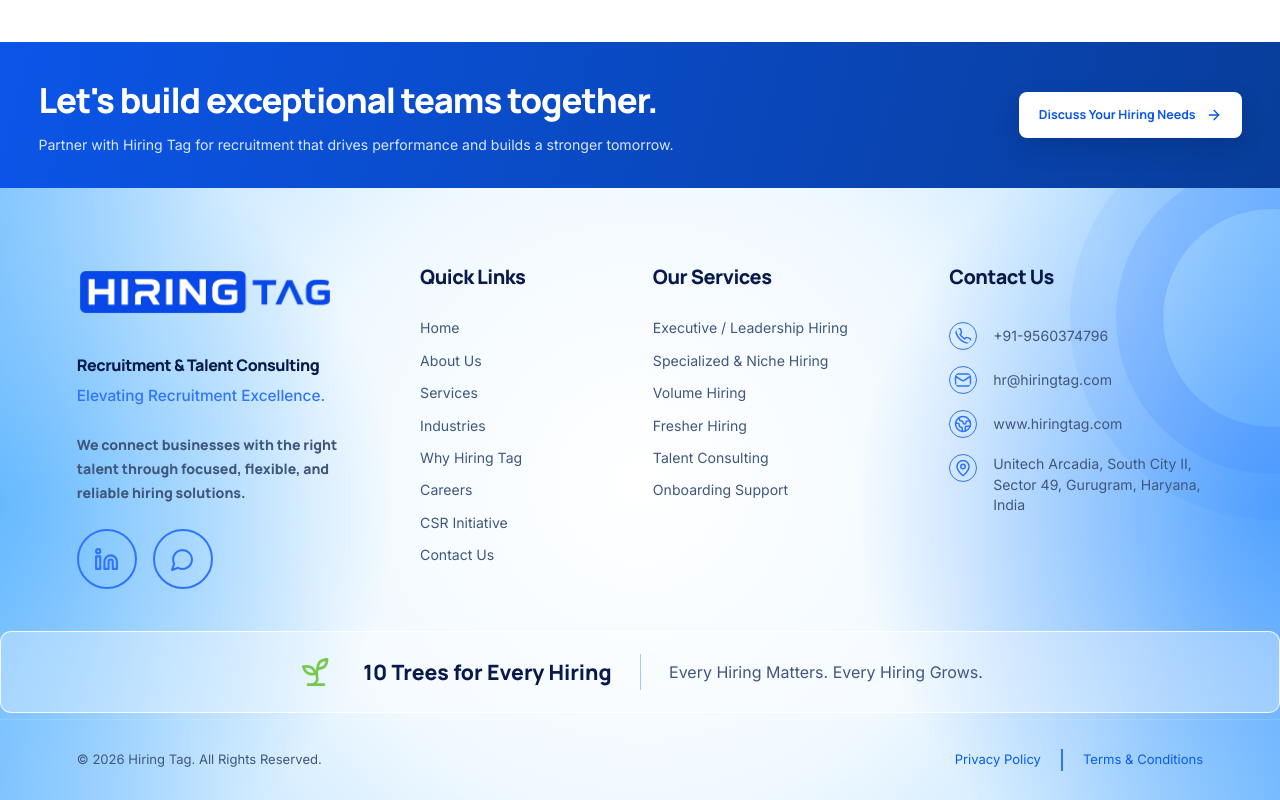
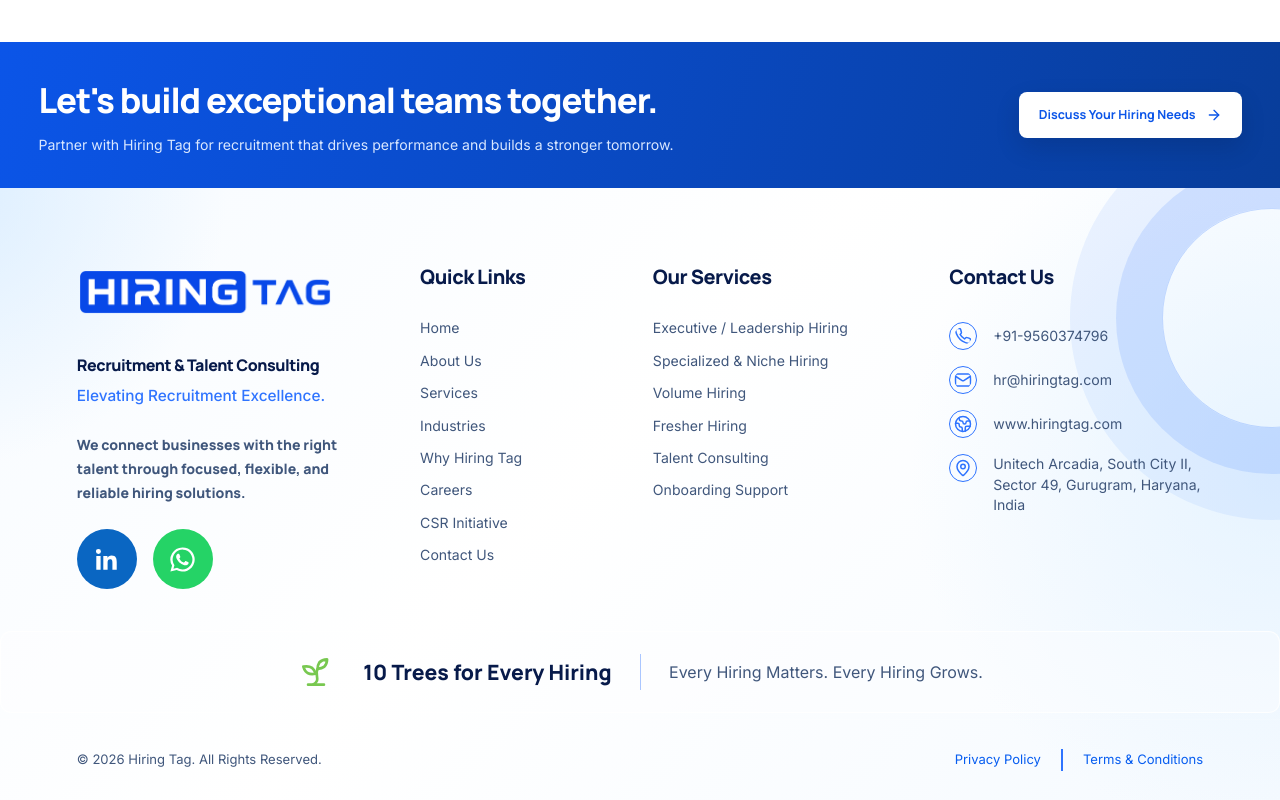
Before and after one commit to Rishabh-chaurasia/hiringtag-website, a React (Vite) app: page / in a window 1280 px wide. Shown: the part 3451-4251 px from the top of the page. Built offline with nearby package versions, Linux system fonts and the light colour scheme.

Commit message:
Footer change

```diff
--- a/src/components/Contact.jsx
+++ b/src/components/Contact.jsx
@@ -1,6 +1,6 @@
 import { useState } from 'react';
 import emailjs from '@emailjs/browser';
-import { ArrowRight, Briefcase, Check, Linkedin, Mail, MapPin, MessageCircle, Phone, PhoneCall, Send, User } from 'lucide-react';
+import { ArrowRight, Briefcase, Check, Mail, MapPin, Phone, Send, User } from 'lucide-react';
 import { siteData } from '@/data/siteData';
 import { Reveal, SectionIntro } from './primitives';
 
@@ -83,10 +83,10 @@
             ))}
             <div className="contact-social-links" aria-label="Hiring Tag social links">
               <a className="contact-social-link is-whatsapp" href={`https://wa.me/${siteData.company.whatsapp}`} target="_blank" rel="noopener noreferrer" aria-label="Contact Hiring Tag on WhatsApp">
-                <MessageCircle size={22} strokeWidth={2} /><PhoneCall size={10} strokeWidth={2.6} />
+                <svg viewBox="0 0 24 24" aria-hidden="true"><path d="M12 2a10 10 0 0 0-8.64 15.03L2 22l5.12-1.32A10 10 0 1 0 12 2Zm0 18.18a8.14 8.14 0 0 1-4.15-1.13l-.3-.18-3.04.79.81-2.96-.2-.31A8.18 8.18 0 1 1 12 20.18Zm4.48-6.12c-.25-.13-1.48-.73-1.71-.81-.23-.08-.4-.13-.57.13-.17.25-.65.81-.8.98-.15.17-.3.19-.55.06-.25-.13-1.06-.39-2.02-1.25-.75-.67-1.25-1.5-1.4-1.75-.15-.25-.02-.38.11-.51.11-.11.25-.3.38-.45.13-.15.17-.25.25-.42.08-.17.04-.32-.02-.45-.06-.13-.57-1.38-.78-1.89-.21-.5-.42-.43-.57-.44h-.49c-.17 0-.45.06-.68.32-.23.25-.89.87-.89 2.12s.91 2.46 1.04 2.63c.13.17 1.79 2.73 4.34 3.83.61.26 1.08.42 1.45.54.61.19 1.17.16 1.61.1.49-.07 1.48-.6 1.69-1.19.21-.59.21-1.1.15-1.2-.06-.11-.23-.17-.48-.3Z" /></svg>
               </a>
               <a className="contact-social-link is-linkedin" href="https://www.linkedin.com/company/hiring-tag-india/posts/?feedView=all" target="_blank" rel="noopener noreferrer" aria-label="Follow Hiring Tag on LinkedIn">
-                <Linkedin size={22} strokeWidth={2} />
+                <svg viewBox="0 0 24 24" aria-hidden="true"><path d="M20.45 20.45h-3.56v-5.57c0-1.33-.03-3.04-1.85-3.04-1.85 0-2.13 1.45-2.13 2.94v5.67H9.36V9h3.41v1.56h.05c.48-.9 1.64-1.85 3.37-1.85 3.6 0 4.27 2.37 4.27 5.46v6.28ZM5.34 7.43a2.06 2.06 0 1 1 0-4.12 2.06 2.06 0 0 1 0 4.12ZM7.12 20.45H3.56V9h3.56v11.45Z" /></svg>
               </a>
             </div>
           </Reveal>
--- a/src/components/Footer.jsx
+++ b/src/components/Footer.jsx
@@ -1,4 +1,4 @@
-import { Globe2, Linkedin, Mail, MapPin, MessageCircle, Phone, Sprout } from 'lucide-react';
+import { Globe2, Mail, MapPin, Phone, Sprout } from 'lucide-react';
 import { siteData } from '@/data/siteData';
 import { Logo } from './Logo';
 
@@ -37,8 +37,8 @@
           <p className="footer-brand-tagline">Elevating Recruitment Excellence.</p>
           <p className="footer-brand-copy">We connect businesses with the right talent through focused, flexible, and reliable hiring solutions.</p>
           <div className="footer-socials">
-            <a href={siteData.company.linkedin} target="_blank" rel="noopener noreferrer" aria-label="Hiring Tag on LinkedIn"><Linkedin size={25} /></a>
-            <a className="footer-whatsapp" href={`https://wa.me/${siteData.company.whatsapp}`} aria-label="Contact Hiring Tag on WhatsApp"><MessageCircle size={25} /></a>
+            <a className="footer-linkedin" href={siteData.company.linkedin} target="_blank" rel="noopener noreferrer" aria-label="Hiring Tag on LinkedIn"><svg viewBox="0 0 24 24" aria-hidden="true"><path d="M20.45 20.45h-3.56v-5.57c0-1.33-.03-3.04-1.85-3.04-1.85 0-2.13 1.45-2.13 2.94v5.67H9.36V9h3.41v1.56h.05c.48-.9 1.64-1.85 3.37-1.85 3.6 0 4.27 2.37 4.27 5.46v6.28ZM5.34 7.43a2.06 2.06 0 1 1 0-4.12 2.06 2.06 0 0 1 0 4.12ZM7.12 20.45H3.56V9h3.56v11.45Z" /></svg></a>
+            <a className="footer-whatsapp" href={`https://wa.me/${siteData.company.whatsapp}`} aria-label="Contact Hiring Tag on WhatsApp"><svg viewBox="0 0 24 24" aria-hidden="true"><path d="M12 2a10 10 0 0 0-8.64 15.03L2 22l5.12-1.32A10 10 0 1 0 12 2Zm0 18.18a8.14 8.14 0 0 1-4.15-1.13l-.3-.18-3.04.79.81-2.96-.2-.31A8.18 8.18 0 1 1 12 20.18Zm4.48-6.12c-.25-.13-1.48-.73-1.71-.81-.23-.08-.4-.13-.57.13-.17.25-.65.81-.8.98-.15.17-.3.19-.55.06-.25-.13-1.06-.39-2.02-1.25-.75-.67-1.25-1.5-1.4-1.75-.15-.25-.02-.38.11-.51.11-.11.25-.3.38-.45.13-.15.17-.25.25-.42.08-.17.04-.32-.02-.45-.06-.13-.57-1.38-.78-1.89-.21-.5-.42-.43-.57-.44h-.49c-.17 0-.45.06-.68.32-.23.25-.89.87-.89 2.12s.91 2.46 1.04 2.63c.13.17 1.79 2.73 4.34 3.83.61.26 1.08.42 1.45.54.61.19 1.17.16 1.61.1.49-.07 1.48-.6 1.69-1.19.21-.59.21-1.1.15-1.2-.06-.11-.23-.17-.48-.3Z" /></svg></a>
           </div>
         </div>
         <nav className="footer-col footer-links" aria-label="Footer quick links">
--- a/src/index.css
+++ b/src/index.css
@@ -536,7 +536,7 @@
   min-height: 430px;
   overflow: hidden;
   border: 1px solid var(--line);
-  border-radius: 9px;
+  border-radius: 50%;
   background: var(--white);
 }
 .industry-expertise-nav { min-width: 0; border-right: 1px solid var(--line); background: #fbfcfe; }
@@ -755,8 +755,8 @@
 .contact-social-link { position: relative; width: 40px; height: 40px; display: grid; place-items: center; border-radius: 50%; color: var(--white); transition: transform 180ms ease, box-shadow 180ms ease; }
 .contact-social-link:hover { transform: translateY(-2px); box-shadow: 0 7px 16px rgba(6, 27, 58, 0.16); }
 .contact-social-link.is-whatsapp { background: #25d366; }
-.contact-social-link.is-whatsapp > :last-child { position: absolute; right: 10px; bottom: 10px; }
-.contact-social-link.is-linkedin { border-radius: 9px; background: #0a66c2; }
+.contact-social-link.is-linkedin { background: #0a66c2; }
+.contact-social-link svg { width: 22px; height: 22px; fill: currentColor; }
 .contact-form-wrap {
   padding: clamp(18px, 1.8vw, 24px);
   border: 1px solid var(--line);
@@ -1541,9 +1541,9 @@
 .footer {
   padding: clamp(60px, 5.8vw, 88px) 0 0;
   background:
-    radial-gradient(circle at 0% 52%, rgba(70, 170, 255, 0.66), transparent 30%),
-    radial-gradient(circle at 100% 52%, rgba(51, 142, 255, 0.72), transparent 32%),
-    radial-gradient(circle at 50% 48%, #ffffff 0%, #f1f9ff 46%, #cfeaff 72%, #8bc9ff 100%);
+    radial-gradient(circle at -4% 0%, rgba(201, 229, 255, 0.58), transparent 19%),
+    radial-gradient(circle at 100% 46%, rgba(218, 238, 255, 0.6), transparent 28%),
+    linear-gradient(135deg, #f7fbff 0%, #ffffff 46%, #f5faff 100%);
   color: #415a80;
 }
 .footer::before { display: none; }
@@ -1569,17 +1569,24 @@
 .footer-brand .footer-brand-copy { max-width: 330px; margin: 26px 0 0; color: #40577c; font-size: clamp(0.84rem, 1.1vw, 1rem); line-height: 1.7; }
 .footer-socials { display: flex; gap: 16px; margin-top: 24px; }
 .footer-socials a {
-  width: 60px;
-  aspect-ratio: 1;
+  width: 60px !important;
+  height: 60px !important;
+  min-width: 60px;
+  min-height: 60px;
+  flex: 0 0 60px;
   display: grid;
   place-items: center;
-  border: 2px solid #2F74FF;
-  border-radius: 50%;
-  color: #2F74FF;
+  border: 0;
+  border-radius: 50% !important;
+  color: #FFFFFF;
   transition: color 180ms ease, background-color 180ms ease, transform 180ms ease;
 }
-.footer-socials a:hover { color: #FFFFFF; background: #2F74FF; transform: translateY(-3px); }
-.footer-socials .footer-whatsapp:hover { border-color: #25D366; background: #25D366; color: #FFFFFF; }
+.footer-socials a svg { width: 29px; height: 29px; fill: currentColor; }
+.footer-socials .footer-linkedin { background: #0A66C2; }
+.footer-socials .footer-whatsapp { background: #25D366; }
+.footer-socials a:hover { color: #FFFFFF; transform: translateY(-3px) scale(1.04); }
+.footer-socials .footer-linkedin:hover { background: #004182; }
+.footer-socials .footer-whatsapp:hover { background: #1DA851; }
 .footer-col { gap: 12px; }
 .footer h4 { margin: 2px 0 18px; padding: 0; color: #071a4a; font: 800 clamp(1rem, 1.55vw, 1.35rem)/1.2 'Manrope', sans-serif; letter-spacing: -0.025em; text-transform: none; }
 .footer h4::after { display: none; }
```
